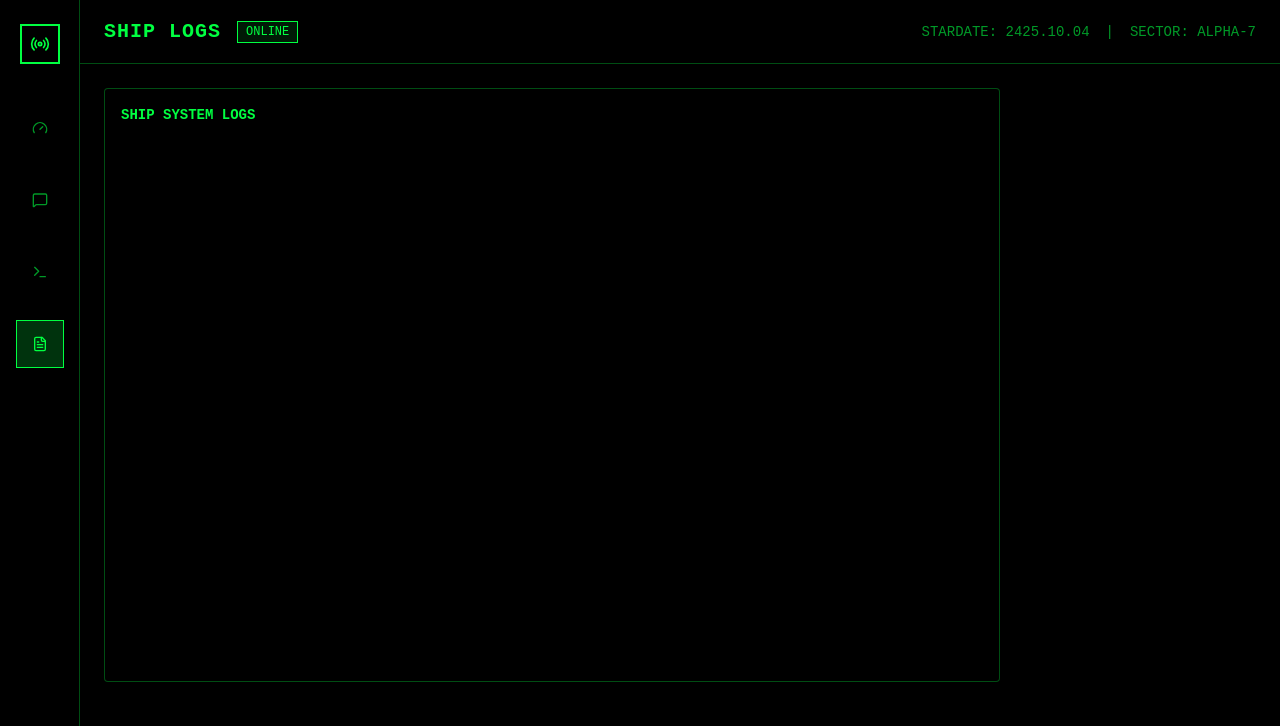
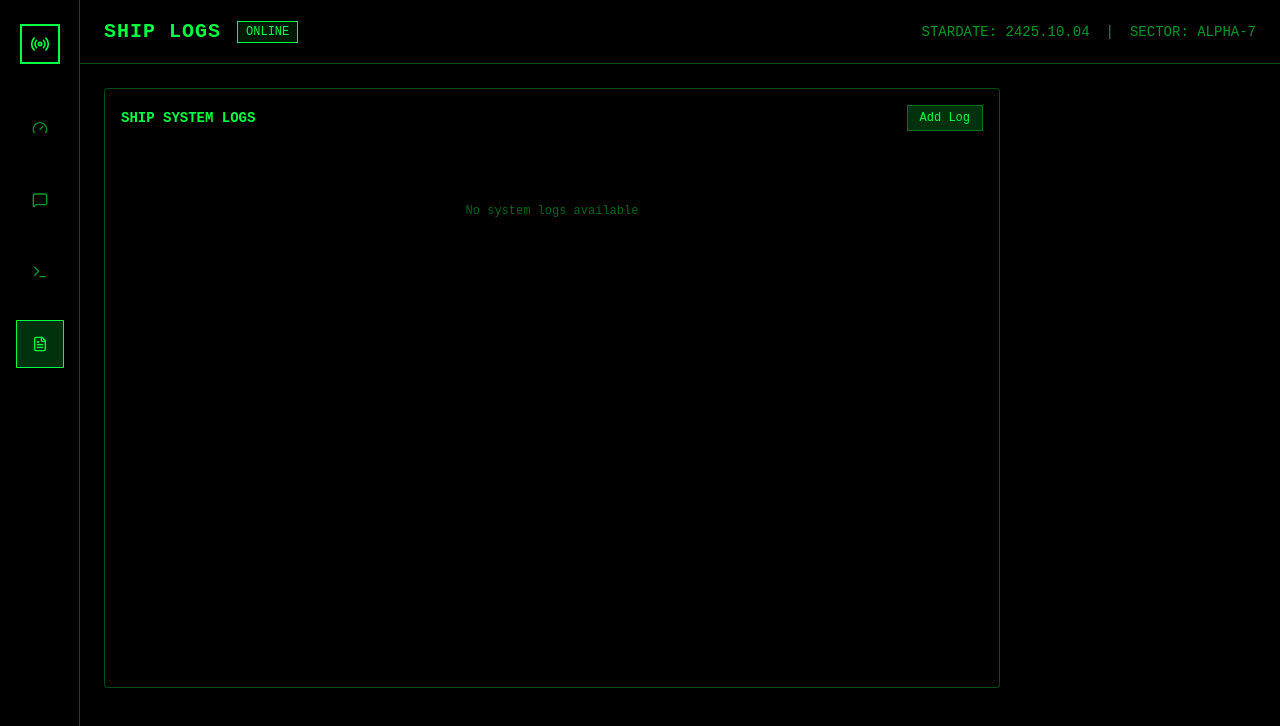
Before and after one commit to tonik/space, a React (Vite) app: page / in a window 1280 px wide. Both pictures are taken after a click on the button 39 px from the left and 344 px from the top of the page. Shown: the top 726 px of the page. Built offline with nearby package versions, Linux system fonts and the light colour scheme.

Commit message:
feat: log dashboard

```diff
--- a/src/components/page.tsx
+++ b/src/components/page.tsx
@@ -16,14 +16,20 @@ import {
 } from "lucide-react";
 import { Terminal } from "@/components/Terminal";
 import { SystemLogView } from "@/features/system-log/view";
+import { useSystemLogStore } from "@/features/system-log/store";
 
-type View = "messaging" | "dashboard" | "terminal" | "news" | "logs";
+type View =
+  | "messaging"
+  | "dashboard"
+  | "terminal"
+  | "news"
+  | "logs";
 
 export default function SpaceshipOS() {
-  const [activeView, setActiveView] = useState<View>("dashboard");
-  const [commanderName, setCommanderName] = useState<string>(
-    "spaceship-commander",
-  );
+  const [activeView, setActiveView] =
+    useState<View>("dashboard");
+  const [commanderName, setCommanderName] =
+    useState<string>("spaceship-commander");
 
   const navItems = [
     {
@@ -94,9 +100,13 @@ export default function SpaceshipOS() {
             </Badge>
           </div>
           <div className="flex items-center gap-4 text-sm">
-            <span className="text-[#00ff41]/60">STARDATE: 2425.10.04</span>
+            <span className="text-[#00ff41]/60">
+              STARDATE: 2425.10.04
+            </span>
             <span className="text-[#00ff41]/60">|</span>
-            <span className="text-[#00ff41]/60">SECTOR: ALPHA-7</span>
+            <span className="text-[#00ff41]/60">
+              SECTOR: ALPHA-7
+            </span>
           </div>
         </div>
 
@@ -118,23 +128,35 @@ export default function SpaceshipOS() {
 }
 
 function DashboardView() {
+  const { logs } = useSystemLogStore();
+
+  const recentAlerts = logs.filter(
+    (log) => log.level === "WARN" || log.level === "ERROR"
+  );
+
   return (
     <div className="grid grid-cols-1 md:grid-cols-2 lg:grid-cols-3 gap-4">
       <Card className="bg-black border-[#00ff41]/30 p-4">
         <div className="flex items-center justify-between mb-4">
-          <h3 className="text-sm font-bold text-[#00ff41]">POWER SYSTEMS</h3>
+          <h3 className="text-sm font-bold text-[#00ff41]">
+            POWER SYSTEMS
+          </h3>
           <Zap className="w-4 h-4 text-[#00ff41]" />
         </div>
         <div className="space-y-2">
           <div className="flex justify-between text-xs">
-            <span className="text-[#00ff41]/60">Main Reactor</span>
+            <span className="text-[#00ff41]/60">
+              Main Reactor
+            </span>
             <span className="text-[#00ff41]">98%</span>
           </div>
           <div className="h-2 bg-[#00ff41]/10 rounded-full overflow-hidden">
             <div className="h-full bg-[#00ff41] w-[98%]" />
           </div>
           <div className="flex justify-between text-xs">
-            <span className="text-[#00ff41]/60">Auxiliary</span>
+            <span className="text-[#00ff41]/60">
+              Auxiliary
+            </span>
             <span className="text-[#00ff41]">87%</span>
           </div>
           <div className="h-2 bg-[#00ff41]/10 rounded-full overflow-hidden">
@@ -145,63 +167,109 @@ function DashboardView() {
 
       <Card className="bg-black border-[#00ff41]/30 p-4">
         <div className="flex items-center justify-between mb-4">
-          <h3 className="text-sm font-bold text-[#00ff41]">LIFE SUPPORT</h3>
+          <h3 className="text-sm font-bold text-[#00ff41]">
+            LIFE SUPPORT
+          </h3>
           <Activity className="w-4 h-4 text-[#00ff41]" />
         </div>
         <div className="space-y-2">
           <div className="flex justify-between text-xs">
-            <span className="text-[#00ff41]/60">Oxygen Level</span>
+            <span className="text-[#00ff41]/60">
+              Oxygen Level
+            </span>
             <span className="text-[#00ff41]">OPTIMAL</span>
           </div>
           <div className="flex justify-between text-xs">
-            <span className="text-[#00ff41]/60">Temperature</span>
+            <span className="text-[#00ff41]/60">
+              Temperature
+            </span>
             <span className="text-[#00ff41]">21.5°C</span>
           </div>
           <div className="flex justify-between text-xs">
-            <span className="text-[#00ff41]/60">Pressure</span>
-            <span className="text-[#00ff41]">101.3 kPa</span>
+            <span className="text-[#00ff41]/60">
+              Pressure
+            </span>
+            <span className="text-[#00ff41]">
+              101.3 kPa
+            </span>
           </div>
         </div>
       </Card>
 
       <Card className="bg-black border-[#00ff41]/30 p-4">
         <div className="flex items-center justify-between mb-4">
-          <h3 className="text-sm font-bold text-[#00ff41]">NAVIGATION</h3>
+          <h3 className="text-sm font-bold text-[#00ff41]">
+            NAVIGATION
+          </h3>
           <Globe className="w-4 h-4 text-[#00ff41]" />
         </div>
         <div className="space-y-2">
           <div className="flex justify-between text-xs">
-            <span className="text-[#00ff41]/60">Velocity</span>
+            <span className="text-[#00ff41]/60">
+              Velocity
+            </span>
             <span className="text-[#00ff41]">0.8c</span>
           </div>
           <div className="flex justify-between text-xs">
-            <span className="text-[#00ff41]/60">Heading</span>
-            <span className="text-[#00ff41]">045° MARK 12</span>
+            <span className="text-[#00ff41]/60">
+              Heading
+            </span>
+            <span className="text-[#00ff41]">
+              045° MARK 12
+            </span>
           </div>
           <div className="flex justify-between text-xs">
-            <span className="text-[#00ff41]/60">ETA to Destination</span>
-            <span className="text-[#00ff41]">14.2 HOURS</span>
+            <span className="text-[#00ff41]/60">
+              ETA to Destination
+            </span>
+            <span className="text-[#00ff41]">
+              14.2 HOURS
+            </span>
           </div>
         </div>
       </Card>
 
       <Card className="bg-black border-[#00ff41]/30 p-4 col-span-full">
         <div className="flex items-center justify-between mb-4">
-          <h3 className="text-sm font-bold text-[#00ff41]">SYSTEM ALERTS</h3>
+          <h3 className="text-sm font-bold text-[#00ff41]">
+            SYSTEM ALERTS
+          </h3>
           <AlertTriangle className="w-4 h-4 text-[#00ff41]" />
         </div>
-        <div className="space-y-2">
-          <div className="flex items-center gap-2 text-xs p-2 bg-[#00ff41]/5 border border-[#00ff41]/20">
-            <span className="text-[#00ff41]">[INFO]</span>
-            <span className="text-[#00ff41]/80">All systems nominal</span>
+        <ScrollArea className="h-[200px] font-mono text-xs">
+          <div className="space-y-1">
+            {recentAlerts.length === 0 ? (
+              <div className="text-[#00ff41]/40 text-center py-8">
+                No system logs available
+              </div>
+            ) : (
+              recentAlerts.map((log, i) => (
+                <div
+                  key={i}
+                  className="flex gap-3 py-1 hover:bg-[#00ff41]/5"
+                >
+                  <span className="text-[#00ff41]/60">
+                    [{log.time}]
+                  </span>
+                  <span
+                    className={
+                      log.level === "WARN"
+                        ? "text-yellow-500"
+                        : log.level === "ERROR"
+                        ? "text-red-400"
+                        : "text-[#00ff41]"
+                    }
+                  >
+                    [{log.level}]
+                  </span>
+                  <span className="text-[#00ff41]/80">
+                    {log.message}
+                  </span>
+                </div>
+              ))
+            )}
           </div>
-          <div className="flex items-center gap-2 text-xs p-2 bg-[#00ff41]/5 border border-[#00ff41]/20">
-            <span className="text-[#00ff41]">[WARN]</span>
-            <span className="text-[#00ff41]/80">
-              Scheduled maintenance due in 72 hours
-            </span>
-          </div>
-        </div>
+        </ScrollArea>
       </Card>
     </div>
   );
@@ -212,22 +280,26 @@ function MessagingView() {
     {
       from: "EARTH COMMAND",
       time: "14:23",
-      message: "Status report received. Proceed to waypoint Delta.",
+      message:
+        "Status report received. Proceed to waypoint Delta.",
     },
     {
       from: "CARGO VESSEL AURORA",
       time: "13:45",
-      message: "Requesting docking clearance at Station Gamma.",
+      message:
+        "Requesting docking clearance at Station Gamma.",
     },
     {
       from: "EARTH COMMAND",
       time: "12:10",
-      message: "New mission parameters uploaded to your terminal.",
+      message:
+        "New mission parameters uploaded to your terminal.",
     },
     {
       from: "SCIENCE STATION 7",
       time: "11:30",
-      message: "Anomaly detected in sector 7-G. Advise caution.",
+      message:
+        "Anomaly detected in sector 7-G. Advise caution.",
     },
   ];
 
@@ -248,9 +320,13 @@ function MessagingView() {
                   <span className="text-xs font-bold text-[#00ff41]">
                     {msg.from}
                   </span>
-                  <span className="text-xs text-[#00ff41]/60">{msg.time}</span>
+                  <span className="text-xs text-[#00ff41]/60">
+                    {msg.time}
+                  </span>
                 </div>
-                <p className="text-sm text-[#00ff41]/80">{msg.message}</p>
+                <p className="text-sm text-[#00ff41]/80">
+                  {msg.message}
+                </p>
               </div>
             ))}
           </div>
@@ -279,7 +355,10 @@ function TerminalView({
 }) {
   return (
     <Card className="bg-black border-[#00ff41]/30 p-4">
-      <Terminal onNameChange={onNameChange} currentName={commanderName} />
+      <Terminal
+        onNameChange={onNameChange}
+        currentName={commanderName}
+      />
     </Card>
   );
 }
--- /dev/null
+++ b/src/features/system-log/store.ts
@@ -0,0 +1,31 @@
+import { create } from "zustand";
+import { persist } from "zustand/middleware";
+
+interface Log {
+  time: string;
+  level: "INFO" | "WARN" | "ERROR";
+  message: string;
+}
+
+interface SystemLogState {
+  logs: Log[];
+  addLog: (log: Log) => void;
+  clearLogs: () => void;
+}
+
+export const useSystemLogStore = create<SystemLogState>()(
+  persist(
+    (set) => ({
+      logs: [],
+      addLog: (log) =>
+        set((state) => ({ logs: [...state.logs, log] })),
+      clearLogs: () => set({ logs: [] }),
+    }),
+    {
+      name: "system-log-storage",
+      partialize: (state) => ({
+        logs: state.logs.slice(-1000),
+      }),
+    }
+  )
+);
--- a/src/features/system-log/view.tsx
+++ b/src/features/system-log/view.tsx
@@ -1,39 +1,64 @@
-"use client";
-
 import { Card } from "@/components/ui/card";
 import { ScrollArea } from "@/components/ui/scroll-area";
-import { useEffect } from "react";
-import { create } from "zustand";
-
-interface Log {
-  time: string;
-  level: string;
-  message: string;
-}
-
-interface SystemLogState {
-  logs: Log[];
-  addLog: (log: Log) => void;
-}
-
-const useSystemLogStore = create<SystemLogState>((set) => ({
-  logs: [],
-  addLog: (log) =>
-    set((state) => ({ logs: [...state.logs, log] })),
-}));
+import { useSystemLogStore } from "./store";
 
 export function SystemLogView() {
-  const { logs } = useSystemLogStore();
+  const { logs, addLog } = useSystemLogStore();
+
+  const generateSampleLog = () => {
+    const levels = ["INFO", "WARN", "ERROR"] as const;
+    const messages = [
+      "Navigation systems online",
+      "Life support systems nominal",
+      "Engine temperature rising",
+      "Communication array active",
+      "Shield generator at 85%",
+      "Fuel levels critical",
+      "Autopilot engaged",
+      "Docking sequence initiated",
+      "Warning: Proximity alert",
+      "System diagnostic complete",
+      "Thruster calibration required",
+      "Emergency protocols activated",
+    ];
+
+    const randomLevel =
+      levels[Math.floor(Math.random() * levels.length)];
+    const randomMessage =
+      messages[Math.floor(Math.random() * messages.length)];
+    const time = new Date().toLocaleTimeString();
+
+    addLog({
+      time,
+      level: randomLevel,
+      message: randomMessage,
+    });
+  };
 
   return (
     <div className="max-w-4xl">
       <Card className="bg-black border-[#00ff41]/30 p-4">
-        <h3 className="text-sm font-bold text-[#00ff41] mb-4">
+        <div className="flex justify-between items-center mb-4">
+          <h3 className="text-sm font-bold text-[#00ff41]">
             SHIP SYSTEM LOGS
           </h3>
+          <div className="flex gap-2">
+            <button
+              onClick={generateSampleLog}
+              className="px-3 py-1 text-xs bg-[#00ff41]/20 text-[#00ff41] border border-[#00ff41]/30 hover:bg-[#00ff41]/30 transition-colors"
+            >
+              Add Log
+            </button>
+          </div>
+        </div>
         <ScrollArea className="h-[500px] font-mono text-xs">
           <div className="space-y-1">
-            {logs.map((log, i) => (
+            {logs.length === 0 ? (
+              <div className="text-[#00ff41]/40 text-center py-8">
+                No system logs available
+              </div>
+            ) : (
+              logs.map((log, i) => (
                 <div
                   key={i}
                   className="flex gap-3 py-1 hover:bg-[#00ff41]/5"
@@ -45,16 +70,19 @@ export function SystemLogView() {
                     className={
                       log.level === "WARN"
                         ? "text-yellow-500"
+                        : log.level === "ERROR"
+                        ? "text-red-400"
                         : "text-[#00ff41]"
                     }
                   >
-                  {log.level}
+                    [{log.level}]
                   </span>
                   <span className="text-[#00ff41]/80">
                     {log.message}
                   </span>
                 </div>
-            ))}
+              ))
+            )}
           </div>
         </ScrollArea>
       </Card>
```
Lines whose indentation alone changed are shown as unchanged.
